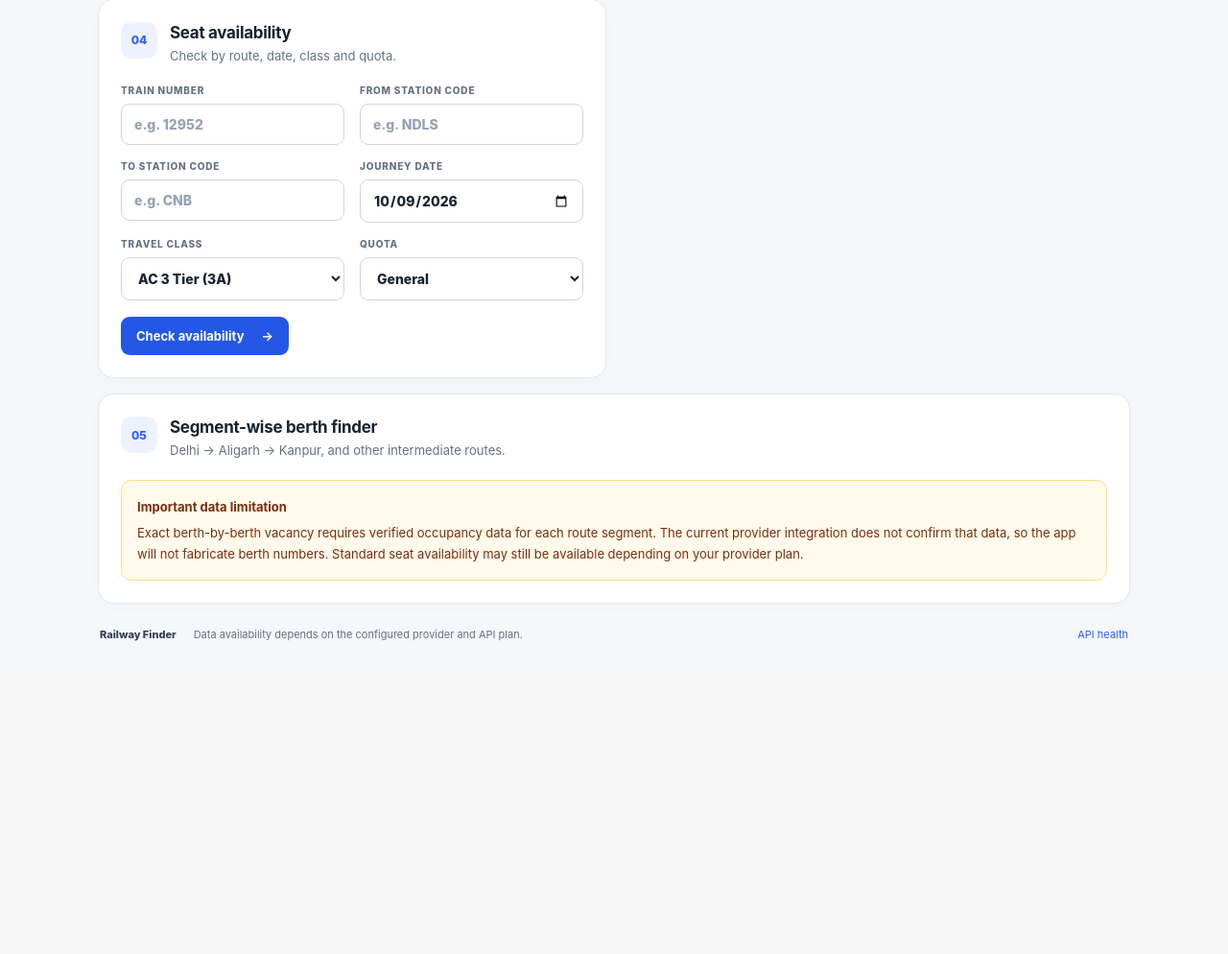
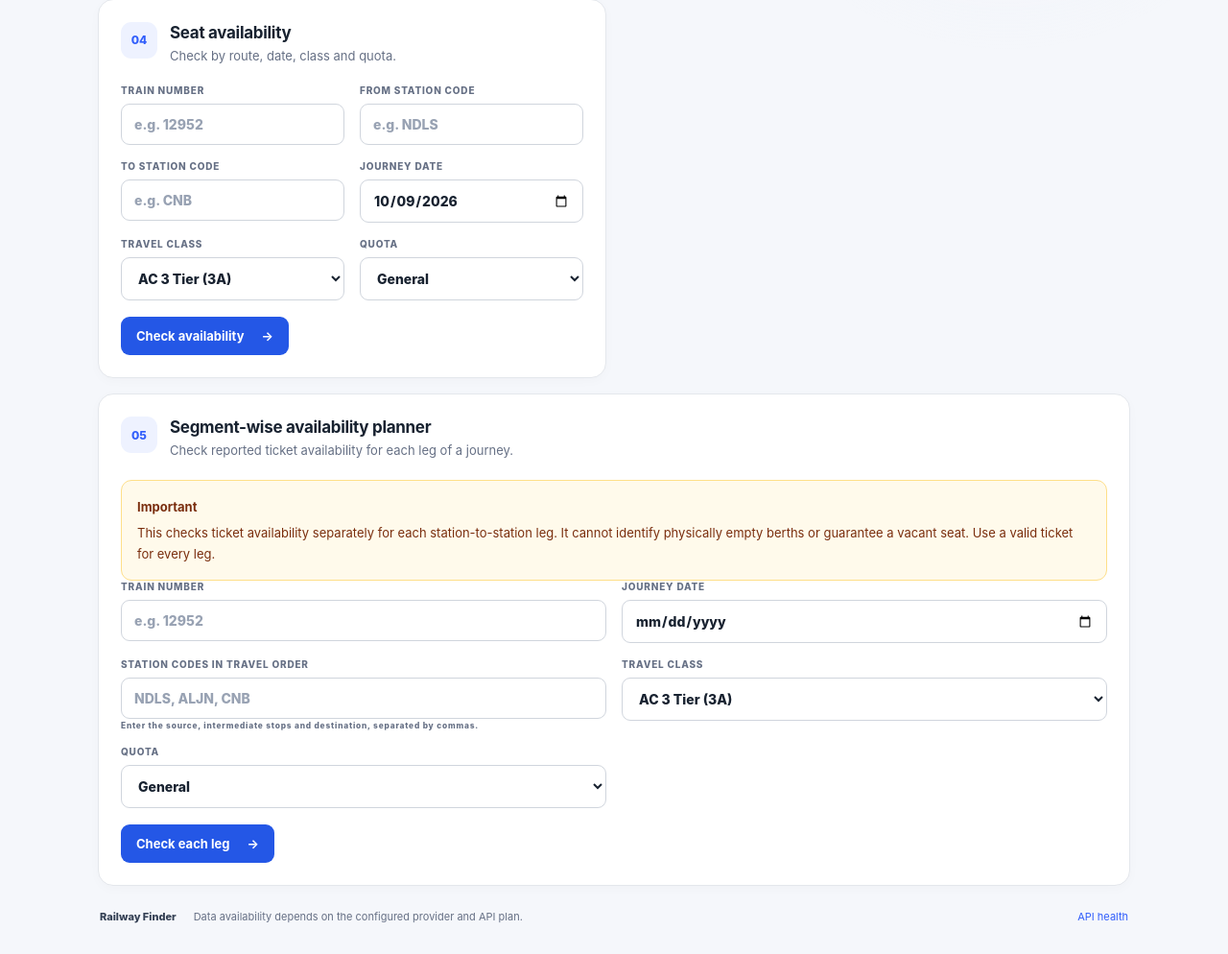
Before and after one commit to ayushkatiyar1508/railway-segment-vacancy-finder, a Flask app: page / in a window 1280 px wide. Shown: the part 870-1864 px from the top of the page at 96% size. Before the commit the page ends 1538 px from the top, so only its background shows below. Run offline with Flask 3, Linux system fonts and the light colour scheme.

Commit message:
Make section 05 an interactive segment availability planner

```diff
--- a/templates/index.html
+++ b/templates/index.html
@@ -51,8 +51,17 @@
         <div id="availability" aria-live="polite"></div>
       </section>
       <section class="card segment-card">
-        <div class="section-head"><span class="step">05</span><div><h2>Segment-wise berth finder</h2><p>Delhi → Aligarh → Kanpur, and other intermediate routes.</p></div></div>
-        <div class="notice"><strong>Important data limitation</strong><p>Exact berth-by-berth vacancy requires verified occupancy data for each route segment. The current provider integration does not confirm that data, so the app will not fabricate berth numbers. Standard seat availability may still be available depending on your provider plan.</p></div>
+        <div class="section-head"><span class="step">05</span><div><h2>Segment-wise availability planner</h2><p>Check reported ticket availability for each leg of a journey.</p></div></div>
+        <div class="notice"><strong>Important</strong><p>This checks ticket availability separately for each station-to-station leg. It cannot identify physically empty berths or guarantee a vacant seat. Use a valid ticket for every leg.</p></div>
+        <div class="grid">
+          <label for="segmentTrain">TRAIN NUMBER<input id="segmentTrain" inputmode="numeric" placeholder="e.g. 12952"></label>
+          <label for="segmentDate">JOURNEY DATE<input id="segmentDate" type="date"></label>
+          <label for="segmentStations">STATION CODES IN TRAVEL ORDER<input id="segmentStations" placeholder="NDLS, ALJN, CNB"><small>Enter the source, intermediate stops and destination, separated by commas.</small></label>
+          <label for="segmentClass">TRAVEL CLASS<select id="segmentClass"><option value="3A">AC 3 Tier (3A)</option><option value="SL">Sleeper (SL)</option><option value="2A">AC 2 Tier (2A)</option><option value="1A">AC First Class (1A)</option><option value="CC">AC Chair Car (CC)</option><option value="2S">Second Sitting (2S)</option><option value="3E">AC 3 Economy (3E)</option></select></label>
+          <label for="segmentQuota">QUOTA<select id="segmentQuota"><option value="GN">General</option><option value="TQ">Tatkal</option><option value="LD">Ladies</option><option value="SS">Senior Citizen</option></select></label>
+        </div>
+        <button class="primary" type="button" onclick="checkSegments()">Check each leg <span aria-hidden="true">→</span></button>
+        <div id="segments" aria-live="polite"></div>
       </section>
     </div>
     <footer><span>Railway Finder</span><span>Data availability depends on the configured provider and API plan.</span><a href="/api/health">API health</a></footer>
```
